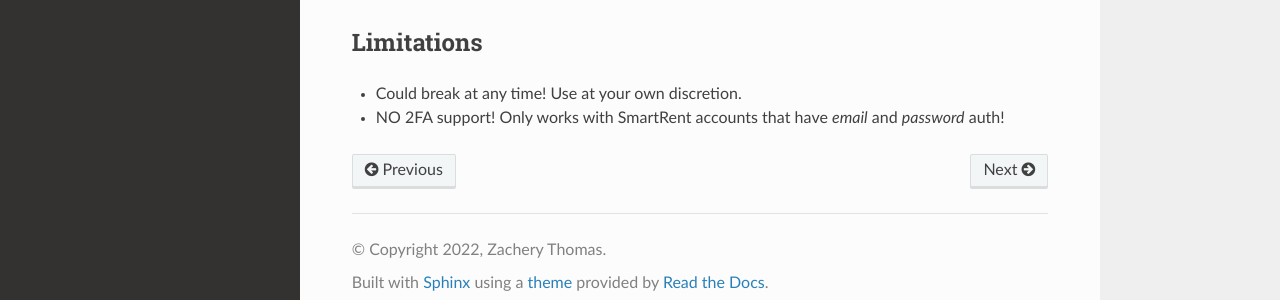
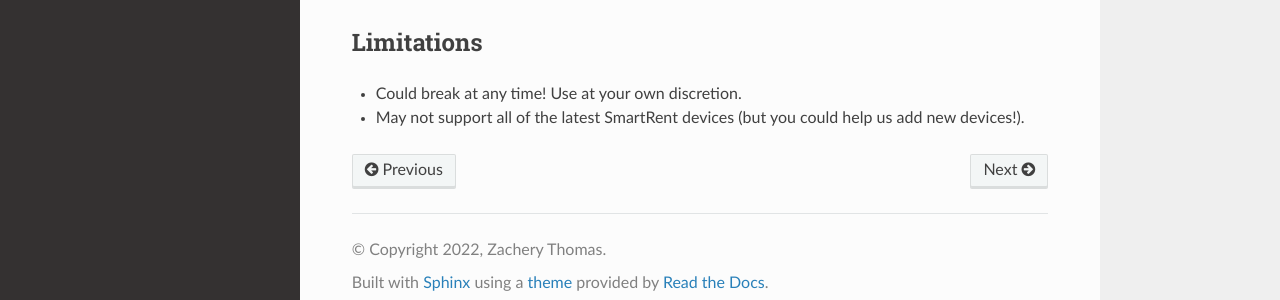
Before and after one commit to ZacheryThomas/smartrent-py, a Sphinx documentation site: the page built from docs/source/intro.rst, in a window 1280 px wide. Shown: the part 479-779 px from the top of the page. Built offline with Sphinx 7.4.7 and the Read the Docs theme 2.0.0, drawn with Linux system fonts in a browser that asks for light colours.

Commit message:
docs: Update docs

```diff
--- a/docs/source/intro.rst
+++ b/docs/source/intro.rst
@@ -18,4 +18,4 @@ Limitations
 ***********
 
 * Could break at any time! Use at your own discretion.
-* NO 2FA support! Only works with SmartRent accounts that have `email` and `password` auth!
+* May not support all of the latest SmartRent devices (but you could help us add new devices!).
```
